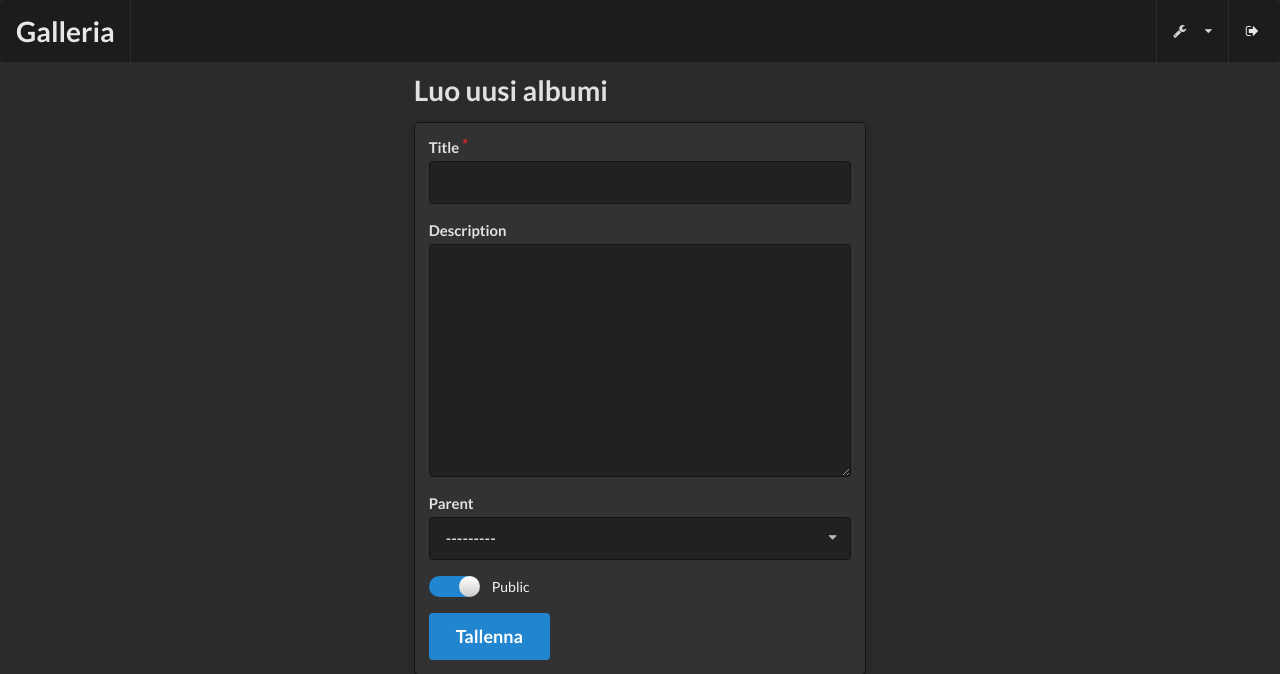
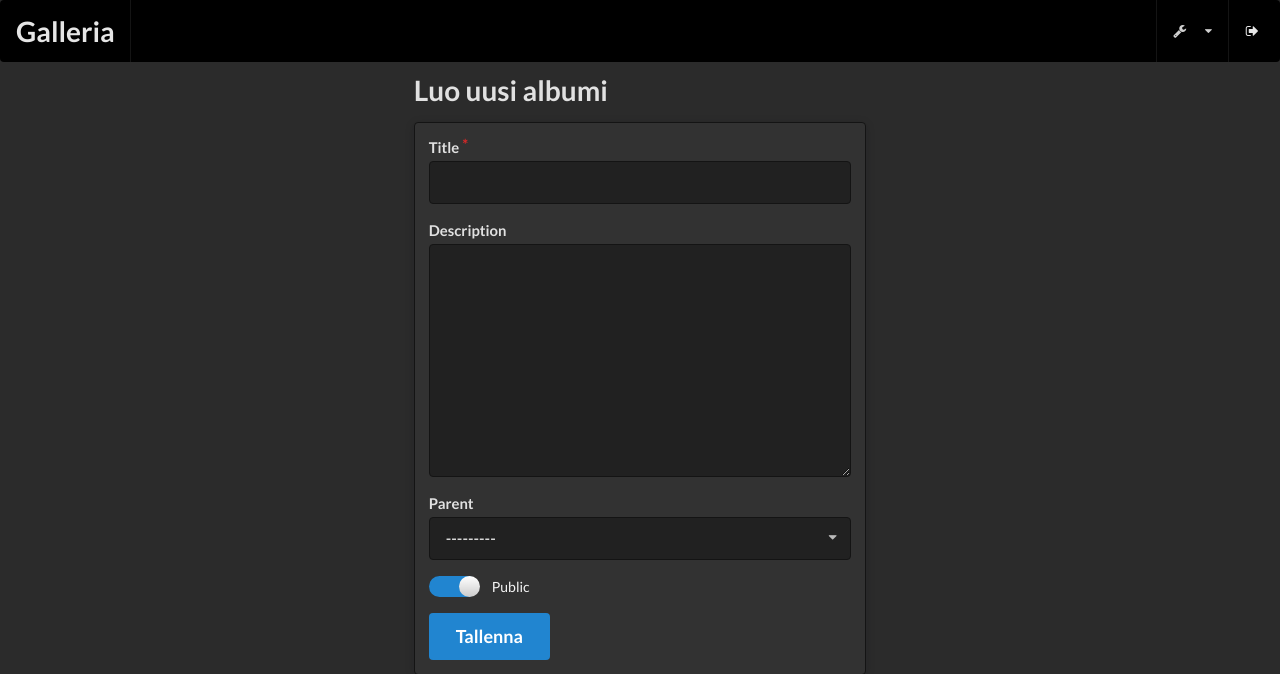
Before and after one commit to pr0ser/gallery, a Django app: page /album/new in a window 1280 px wide. Shown: the top 674 px of the page. Run offline with Django 3.2, Linux system fonts and the light colour scheme; the visitor is signed in with stand-in values (Sample User, id 1); data that the repository does not hold is empty.

Commit message:
Changed navigation menu background color to black

```diff
--- a/photogallery/gallery/static/gallery/css/gallery.css
+++ b/photogallery/gallery/static/gallery/css/gallery.css
@@ -1,3 +1,6 @@
+#main-menu {
+    background-color: black;
+}
 #album-header {
     padding-bottom: 3em;
 }
--- a/photogallery/gallery/templates/base.html
+++ b/photogallery/gallery/templates/base.html
@@ -14,7 +14,7 @@
 </head>
 
 <body>
-<div class="ui inverted menu">
+<div class="ui inverted menu" id="main-menu">
   <a class="item" href="{% url 'gallery:index' %}"><h1>Galleria</h1></a>
   <div class="right menu">
     {% if user.is_authenticated %}
```
